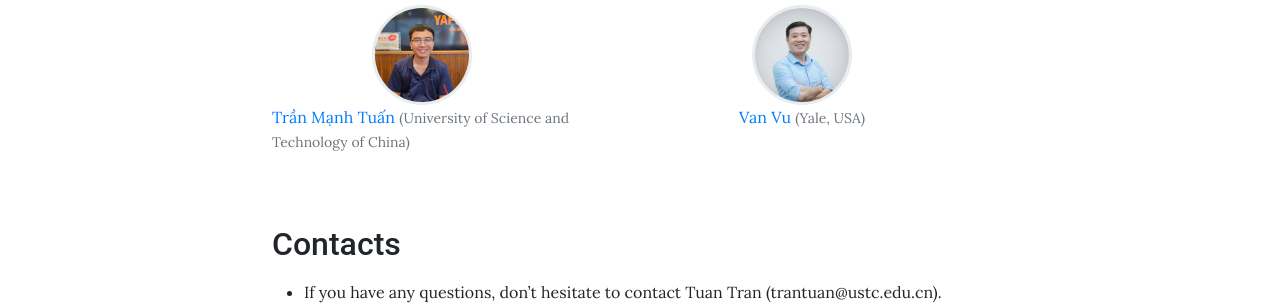
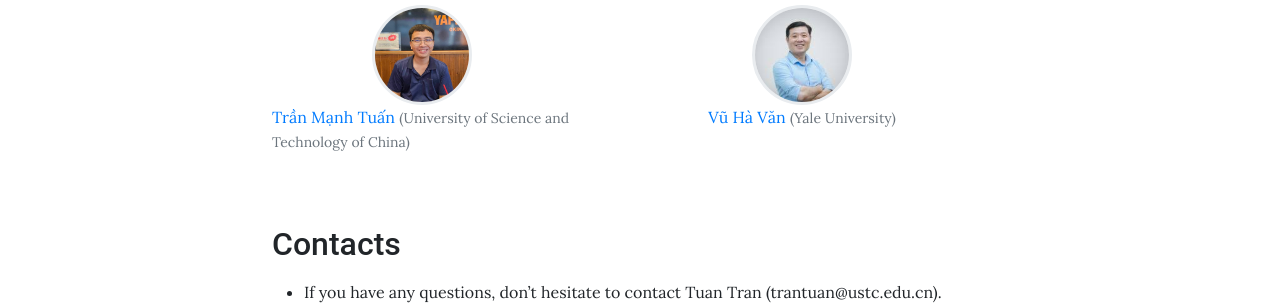
Before and after one commit to adm-vietnam/adm-vietnam.github.io, a Jekyll site: the page built from pages/home.md, in a window 1280 px wide. Shown: the part 1155-1460 px from the top of the page. Built offline with Jekyll 4.4.1, drawn with Linux system fonts in a browser that asks for light colours.

Commit message:
Update Organizers.yml

```diff
--- a/_data/Organizers.yml
+++ b/_data/Organizers.yml
@@ -6,7 +6,7 @@
   homepage: https://tuaentran.wixsite.com/homepage
   image: assets/theme/images/Tuan_Tran.jpg
 
-- name: Van Vu
-  affiliation: Yale, USA
+- name: Vũ Hà Văn
+  affiliation: Yale University
   homepage: https://math.yale.edu/people/van-vu
   image: assets/theme/images/Van_Vu.jpg
```
